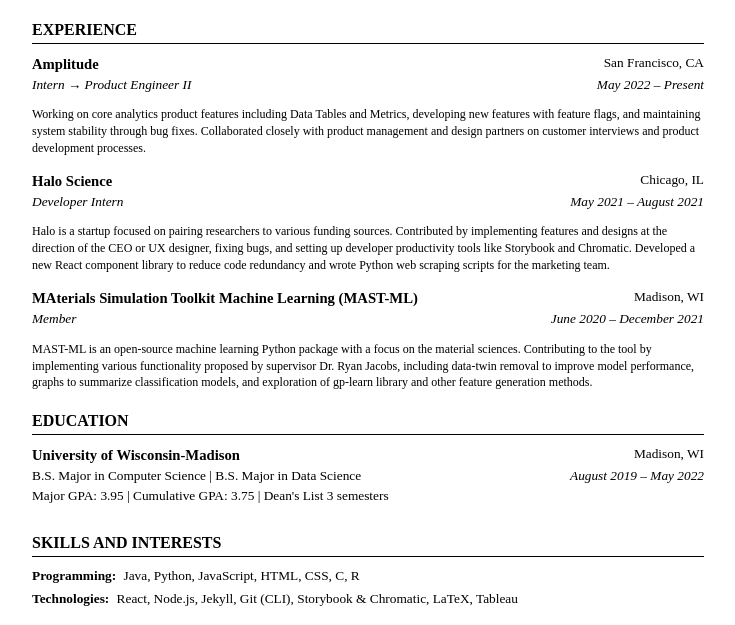
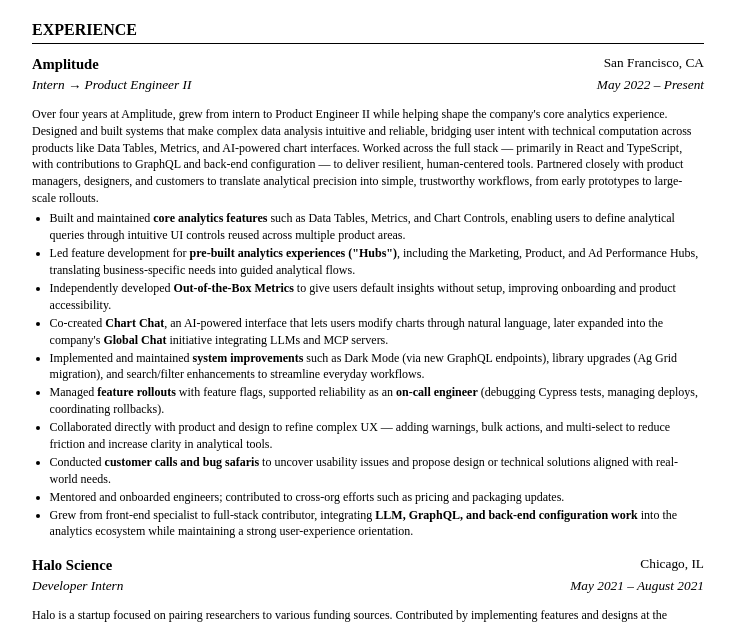
Before and after one commit to Avery2/normal-resume, a website: page Justin_Avery_Chan_Resume.html in a window 1280 px wide. Shown: the part 171-796 px from the top of the page, without its empty margins (272-1007 px from the left). Drawn offline with Linux system fonts and the light colour scheme.

Commit message:
feat: fill out v0 ampl summary

```diff
--- a/Justin_Avery_Chan_Resume.html
+++ b/Justin_Avery_Chan_Resume.html
@@ -27,7 +27,19 @@
                     <div class="job-title">Intern → Product Engineer II</div>
                     <div class="job-dates">May 2022 – Present</div>
                 </header>
-                <p>Working on core analytics product features including Data Tables and Metrics, developing new features with feature flags, and maintaining system stability through bug fixes. Collaborated closely with product management and design partners on customer interviews and product development processes.</p>
+                <p>Over four years at Amplitude, grew from intern to Product Engineer II while helping shape the company's core analytics experience. Designed and built systems that make complex data analysis intuitive and reliable, bridging user intent with technical computation across products like Data Tables, Metrics, and AI-powered chart interfaces. Worked across the full stack — primarily in React and TypeScript, with contributions to GraphQL and back-end configuration — to deliver resilient, human-centered tools. Partnered closely with product managers, designers, and customers to translate analytical precision into simple, trustworthy workflows, from early prototypes to large-scale rollouts.</p>
+                <ul>
+                    <li>Built and maintained <strong>core analytics features</strong> such as Data Tables, Metrics, and Chart Controls, enabling users to define analytical queries through intuitive UI controls reused across multiple product areas.</li>
+                    <li>Led feature development for <strong>pre-built analytics experiences ("Hubs")</strong>, including the Marketing, Product, and Ad Performance Hubs, translating business-specific needs into guided analytical flows.</li>
+                    <li>Independently developed <strong>Out-of-the-Box Metrics</strong> to give users default insights without setup, improving onboarding and product accessibility.</li>
+                    <li>Co-created <strong>Chart Chat</strong>, an AI-powered interface that lets users modify charts through natural language, later expanded into the company's <strong>Global Chat</strong> initiative integrating LLMs and MCP servers.</li>
+                    <li>Implemented and maintained <strong>system improvements</strong> such as Dark Mode (via new GraphQL endpoints), library upgrades (Ag Grid migration), and search/filter enhancements to streamline everyday workflows.</li>
+                    <li>Managed <strong>feature rollouts</strong> with feature flags, supported reliability as an <strong>on-call engineer</strong> (debugging Cypress tests, managing deploys, coordinating rollbacks).</li>
+                    <li>Collaborated directly with product and design to refine complex UX — adding warnings, bulk actions, and multi-select to reduce friction and increase clarity in analytical tools.</li>
+                    <li>Conducted <strong>customer calls and bug safaris</strong> to uncover usability issues and propose design or technical solutions aligned with real-world needs.</li>
+                    <li>Mentored and onboarded engineers; contributed to cross-org efforts such as pricing and packaging updates.</li>
+                    <li>Grew from front-end specialist to full-stack contributor, integrating <strong>LLM, GraphQL, and back-end configuration work</strong> into the analytics ecosystem while maintaining a strong user-experience orientation.</li>
+                </ul>
             </article>
 
             <article class="job">
```
Also changed, not shown: 2 other files.
